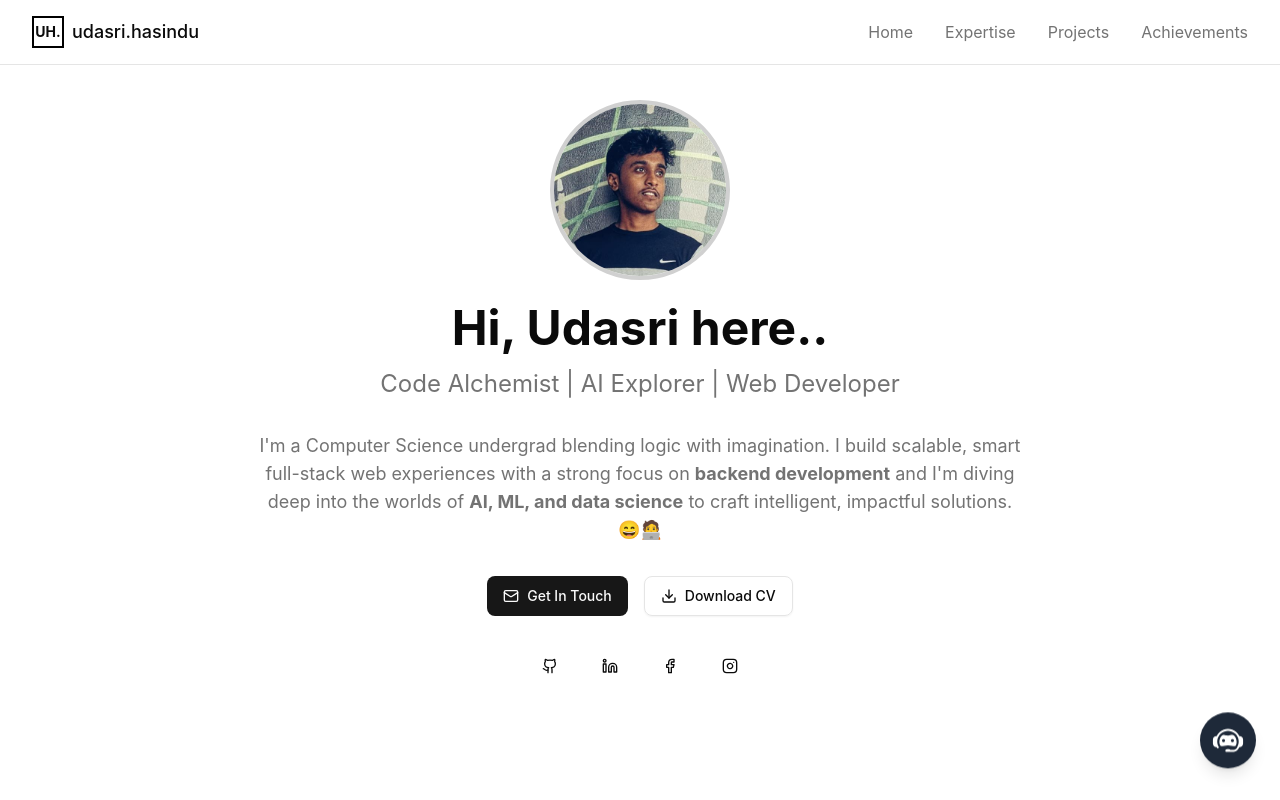
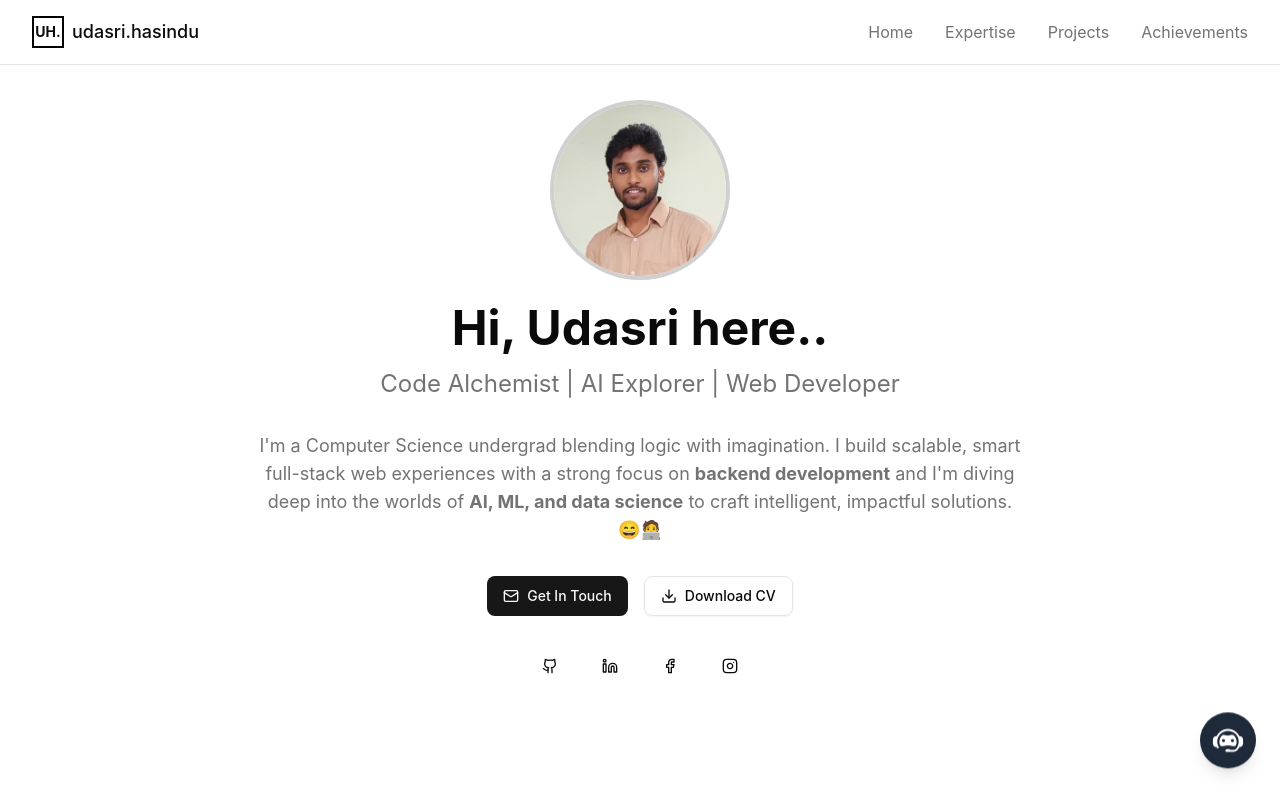
Before and after one commit to CoHearts/uh.codes, a Next.js app: page / in a window 1280 px wide. Shown: the top 800 px of the page. Built offline with nearby package versions, Linux system fonts and the light colour scheme.

Commit message:
change dp

```diff
--- a/src/components/custom/hero.tsx
+++ b/src/components/custom/hero.tsx
@@ -17,7 +17,6 @@ export function Hero() {
   const [hasTyped, setHasTyped] = useState(false);
   const fullText = "Hi, Udasri here..";
 
-
   const gotoContact = () => {
     window.location.href = "#contact";
     // smooth scroll
@@ -25,7 +24,7 @@ const gotoContact = () => {
     if (contactElement) {
       window.scrollTo({
         top: contactElement.offsetTop,
-      behavior: "smooth"
+        behavior: "smooth",
       });
     }
   };
@@ -55,7 +54,7 @@ const gotoContact = () => {
       <div className="container mx-auto max-w-4xl text-center">
         <div className="mb-8">
           <Image
-            src="/profile-image.jpeg"
+            src="/dp.jpeg"
             width={180}
             height={180}
             alt="Picture of the author"
@@ -78,12 +77,20 @@ const gotoContact = () => {
         </div>
 
         <div className="flex flex-col sm:flex-row gap-4 justify-center items-center mb-8">
-          <Button size="lg" className="gap-2 cursor-pointer" onClick={gotoContact}>
+          <Button
+            size="lg"
+            className="gap-2 cursor-pointer"
+            onClick={gotoContact}
+          >
             <Mail className="w-4 h-4" />
             Get In Touch
           </Button>
           <a href="/Udasri-Hasindu.pdf" download>
-          <Button variant="outline" size="lg" className="gap-2 bg-transparent cursor-pointer">
+            <Button
+              variant="outline"
+              size="lg"
+              className="gap-2 bg-transparent cursor-pointer"
+            >
               <Download className="w-4 h-4" />
               Download CV
             </Button>
```
Also changed, not shown: public/dp.jpeg (added), public/profile-image.jpeg (deleted). Lines whose indentation alone changed are shown as unchanged.
